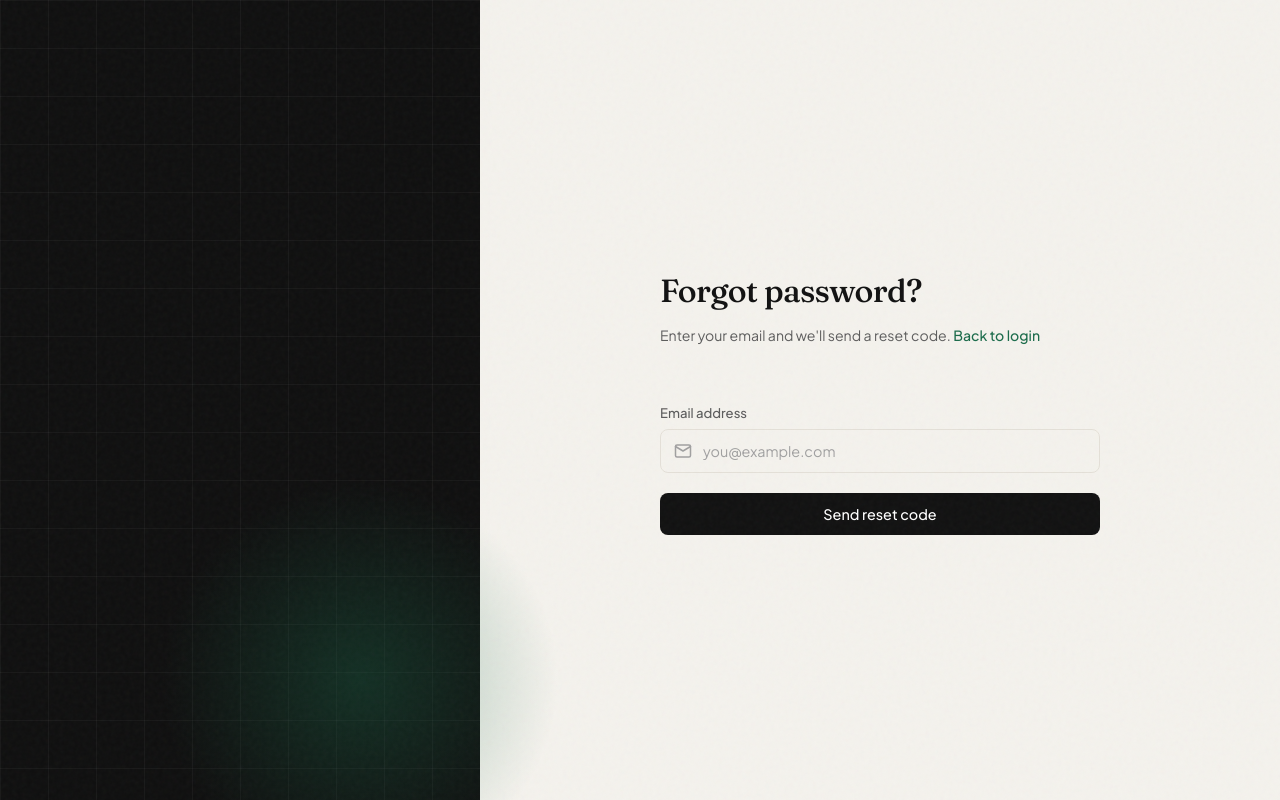
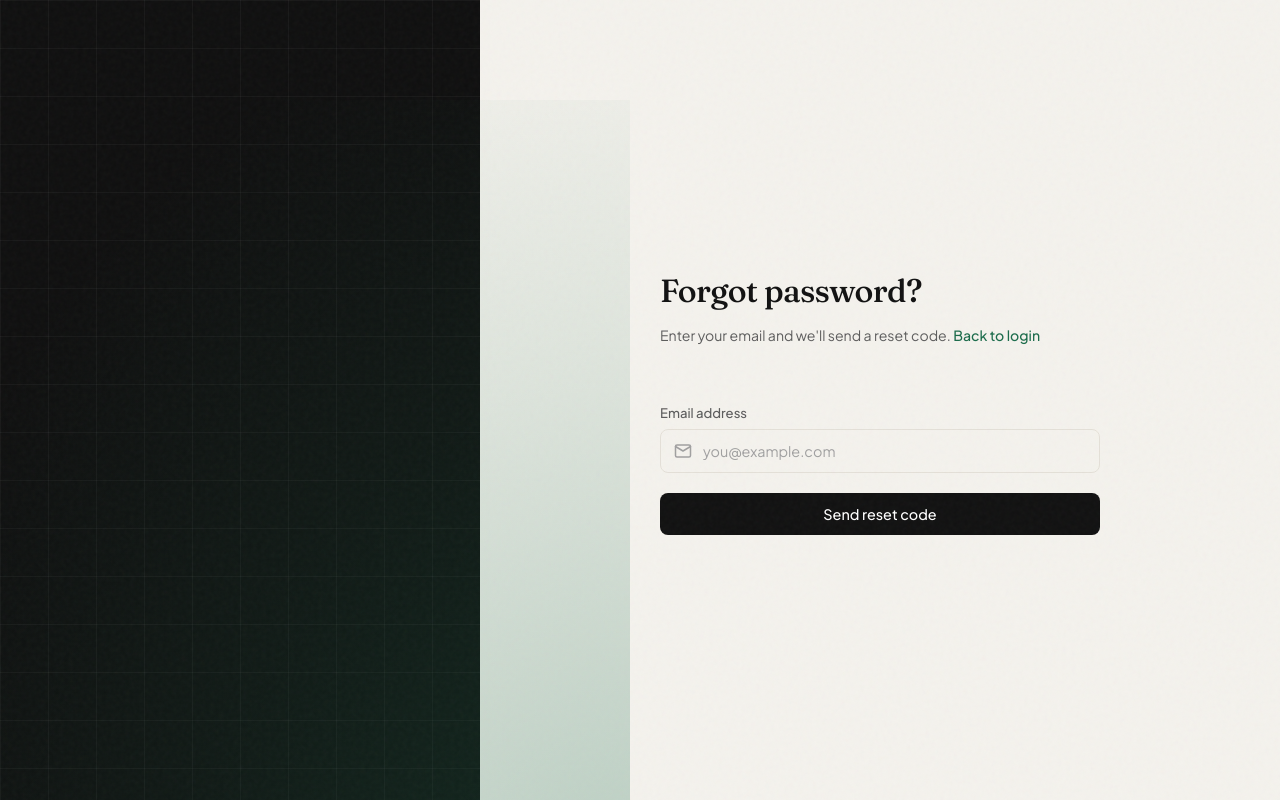
Before and after one commit to adeen-glideups/skillsync_AI-frontend, a React (Vite) app: page /forgot-password in a window 1280 px wide. Built offline with nearby package versions, Linux system fonts and the light colour scheme.

Commit message:
feat: enhance login glow effect with increased size and improved gradient

```diff
--- a/src/styles/auth.css
+++ b/src/styles/auth.css
@@ -49,14 +49,15 @@
   background-size: 48px 48px;
 }
 
-/* green glow blob - login bottom-right */
+/* green glow blob - login bottom-right and throughout */
 .auth-left.login-left::after {
   content: '';
   position: absolute;
-  width: 400px; height: 400px;
-  background: radial-gradient(circle, rgba(26,107,74,0.35) 0%, transparent 70%);
-  bottom: -80px; right: -80px;
+  width: 700px; height: 900px;
+  background: radial-gradient(ellipse at bottom right, rgba(26,107,74,0.3) 0%, rgba(26,107,74,0.1) 50%, transparent 80%);
+  bottom: -200px; right: -150px;
   pointer-events: none;
+  z-index: 0;
 }
 
 /* green glow blob - signup top-left and throughout */
```
